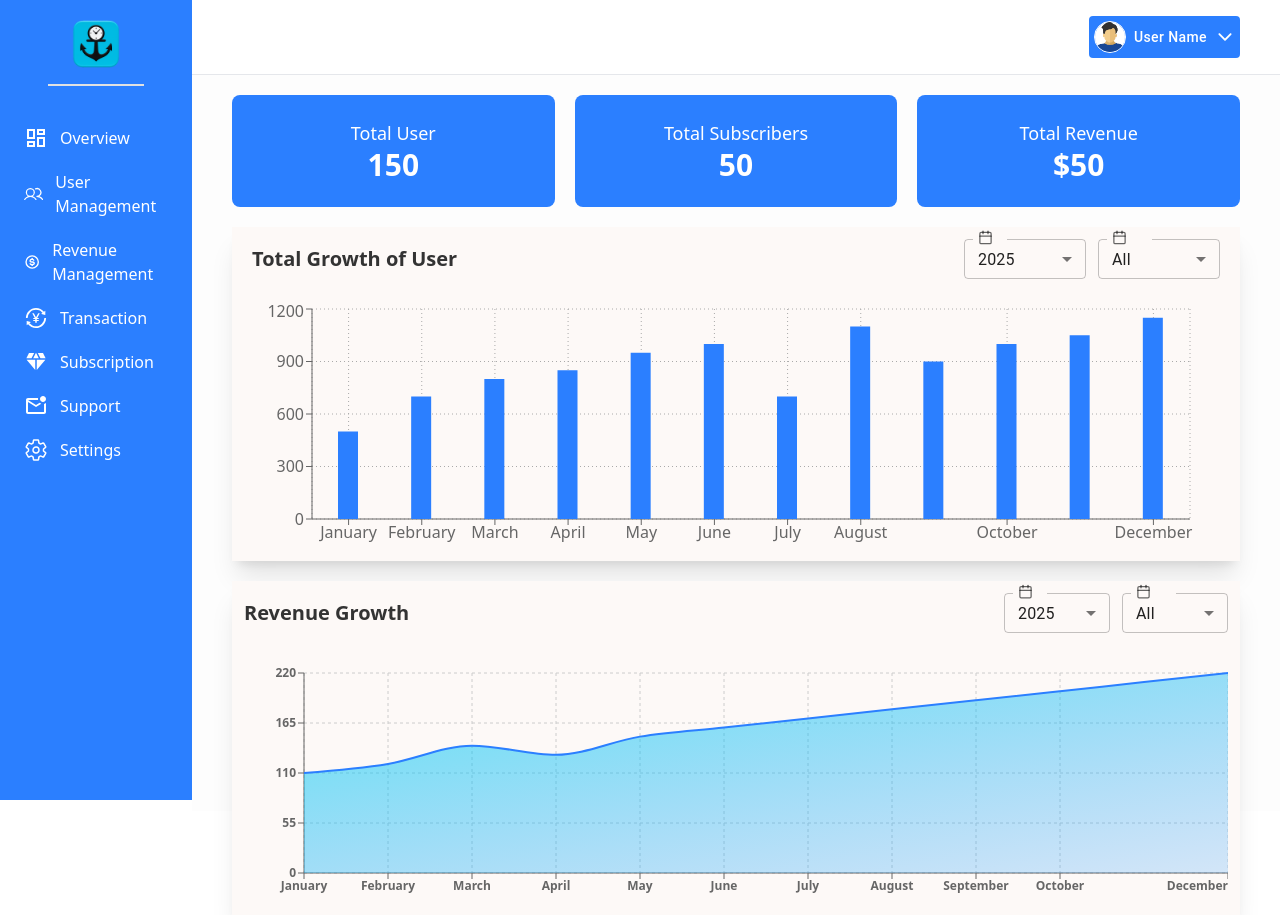
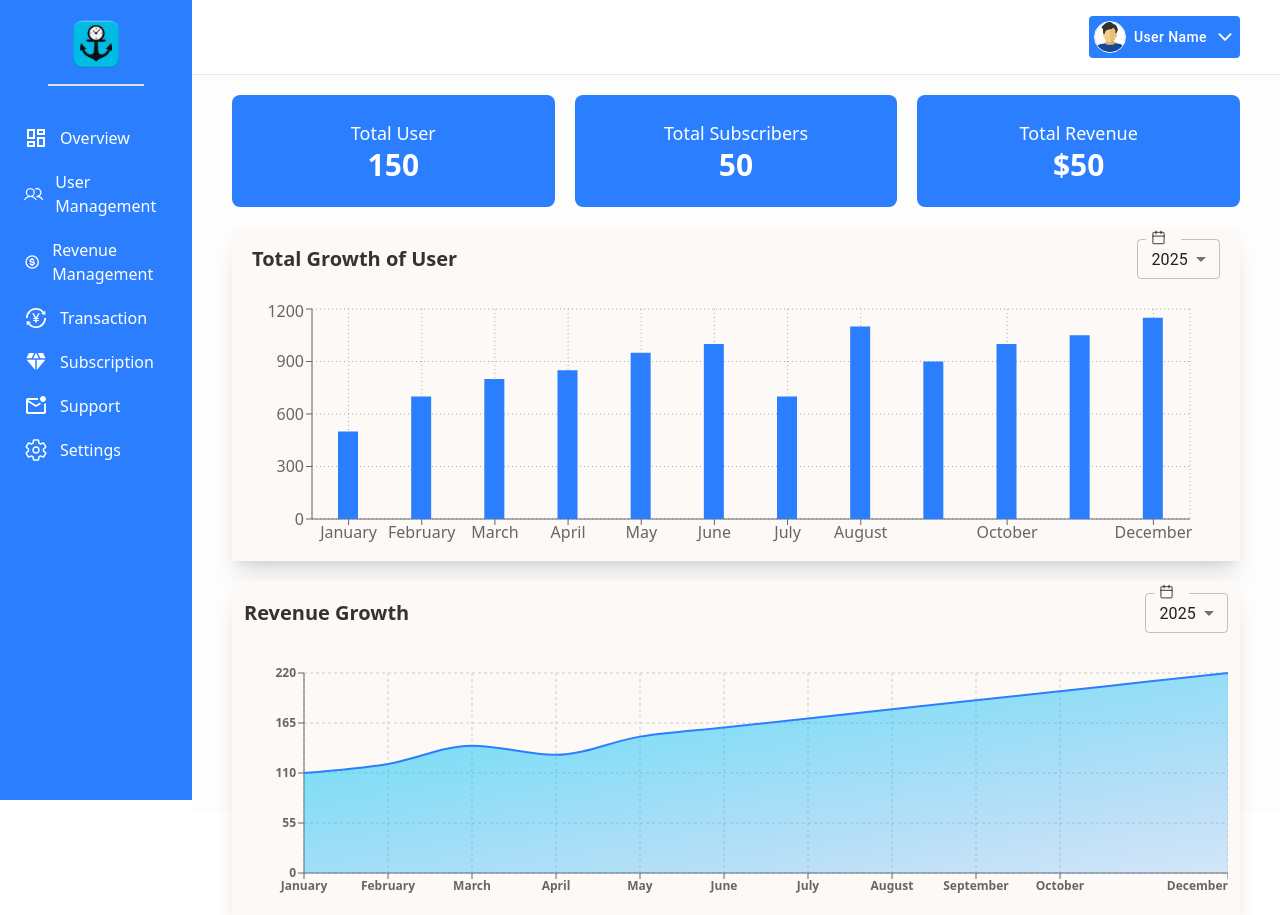
Before and after one commit to sparktechagency/tsamuels-dashboard, a React (Vite) app: page / in a window 1280 px wide. Built offline with nearby package versions, Linux system fonts and the light colour scheme.

Commit message:
Modaified Dashboard Charts

```diff
--- a/src/components/Chart/RevenueGrowthAreaChart.jsx
+++ b/src/components/Chart/RevenueGrowthAreaChart.jsx
@@ -66,7 +66,7 @@ const generatedYearData = [
 
 export default function RevenueGrowthAreaChart({
   selectedYear,
-  selectedMonth,
+  // selectedMonth,
 }) {
   const [chartData, setChartData] = useState([]);
 
@@ -75,16 +75,16 @@ export default function RevenueGrowthAreaChart({
       (data) => data.year === selectedYear
     );
     if (yearData) {
-      if (selectedMonth === "All") {
-        setChartData(yearData.data);
-      } else {
-        const filteredData = yearData.data.filter(
-          (entry) => entry.month === selectedMonth
-        );
-        setChartData(filteredData);
-      }
+      setChartData(yearData.data);
+      // if (selectedMonth === "All") {
+      // } else {
+      //   const filteredData = yearData.data.filter(
+      //     (entry) => entry.month === selectedMonth
+      //   );
+      //   setChartData(filteredData);
+      // }
     }
-  }, [selectedMonth, selectedYear]);
+  }, [selectedYear]);
 
   if (!chartData.length) {
     return (
--- a/src/components/Chart/UserStatisticsBarChart.jsx
+++ b/src/components/Chart/UserStatisticsBarChart.jsx
@@ -65,7 +65,7 @@ const generatedYearData = [
 
 export default function UserStatisticsBarChart({
   selectedYear,
-  selectedMonth,
+  // selectedMonth,
 }) {
   const [chartData, setChartData] = useState([]);
 
@@ -74,16 +74,9 @@ export default function UserStatisticsBarChart({
       (data) => data.year === selectedYear
     );
     if (yearData) {
-      if (selectedMonth === "All") {
-        setChartData(yearData.data);
-      } else {
-        const filteredData = yearData.data.filter(
-          (entry) => entry.month === selectedMonth
-        );
-        setChartData(filteredData);
-      }
+      setChartData(yearData.data);
     }
-  }, [selectedMonth, selectedYear]);
+  }, [selectedYear]);
 
   return (
     <div className="w-full">
--- a/src/components/Dashboard/Dashboard.jsx
+++ b/src/components/Dashboard/Dashboard.jsx
@@ -9,22 +9,22 @@ import RevenueGrowthAreaChart from "../Chart/RevenueGrowthAreaChart";
 
 export default function Dashboard() {
   const [userGrowthByYear, setUserGrowthByYear] = useState(2025);
-  const [userGrowthByMonth, setUserGrowthByMonth] = useState("All");
+  // const [userGrowthByMonth, setUserGrowthByMonth] = useState("All");
   const [matchesGrowthByYear, setMatchesGrowthByYear] = useState(2025);
-  const [matchesGrowthByMonth, setMatchesGrowthByMonth] = useState("All");
+  // const [matchesGrowthByMonth, setMatchesGrowthByMonth] = useState("All");
 
   const handleUserGrowthYearChange = (event) => {
     setUserGrowthByYear(event.target.value);
   };
-  const handleUserGrowthMonthChange = (event) => {
-    setUserGrowthByMonth(event.target.value);
-  };
+  // const handleUserGrowthMonthChange = (event) => {
+  //   setUserGrowthByMonth(event.target.value);
+  // };
   const handleMatchesGrowthYearChange = (event) => {
     setMatchesGrowthByYear(event.target.value);
   };
-  const handleMatchesGrowthMonthChange = (event) => {
-    setMatchesGrowthByMonth(event.target.value);
-  };
+  // const handleMatchesGrowthMonthChange = (event) => {
+  //   setMatchesGrowthByMonth(event.target.value);
+  // };
 
   // console.log("yaaaaaaaaaaaaaaaaaar", year);
 
@@ -54,7 +54,7 @@ export default function Dashboard() {
                 Total Growth of User
               </p>
             </div>
-            <div className="flex items-center gap-3 w-64">
+            <div className="flex items-center gap-3">
               <FormControl fullWidth>
                 <InputLabel id="demo-simple-select-label">
                   <div className="flex items-center">
@@ -77,13 +77,12 @@ export default function Dashboard() {
                   <MenuItem value={2023}>2023</MenuItem>
                 </Select>
               </FormControl>
-              <FormControl fullWidth>
+              {/* <FormControl fullWidth>
                 <InputLabel id="demo-simple-select-label">
                   <div className="flex items-center">
                     <p>
                       <LuCalendar fontSize={20} />
                     </p>
-                    {/* <p className="text-sm">Year</p> */}
                   </div>
                 </InputLabel>
                 <Select
@@ -114,13 +113,13 @@ export default function Dashboard() {
                     </MenuItem>
                   ))}
                 </Select>
-              </FormControl>
+              </FormControl> */}
             </div>
           </div>
           <div className="mt-5">
             <UserStatisticsBarChart
               selectedYear={userGrowthByYear}
-              selectedMonth={userGrowthByMonth}
+              // selectedMonth={userGrowthByMonth}
             />
           </div>
         </div>
@@ -134,7 +133,7 @@ export default function Dashboard() {
               <p className="text-[#333333] font-semibold text-xl">
                 Revenue Growth
               </p>
-              <div className="flex items-center gap-3 w-56">
+              <div className="flex items-center gap-3">
                 <FormControl fullWidth>
                   <InputLabel id="revenue-year-label">
                     <div className="flex items-center">
@@ -157,13 +156,12 @@ export default function Dashboard() {
                     <MenuItem value={2023}>2023</MenuItem>
                   </Select>
                 </FormControl>
-                <FormControl fullWidth>
+                {/* <FormControl fullWidth>
                   <InputLabel id="revenue-year-label">
                     <div className="flex items-center">
                       <p>
                         <LuCalendar fontSize={20} />
                       </p>
-                      {/* <p className="text-sm">Year</p> */}
                     </div>
                   </InputLabel>
                   <Select
@@ -194,13 +192,13 @@ export default function Dashboard() {
                       </MenuItem>
                     ))}
                   </Select>
-                </FormControl>
+                </FormControl> */}
               </div>
             </div>
             <div className="flex mt-5 h-full">
               <RevenueGrowthAreaChart
                 selectedYear={matchesGrowthByYear}
-                selectedMonth={matchesGrowthByMonth}
+                // selectedMonth={matchesGrowthByMonth}
               />
             </div>
           </div>
```
